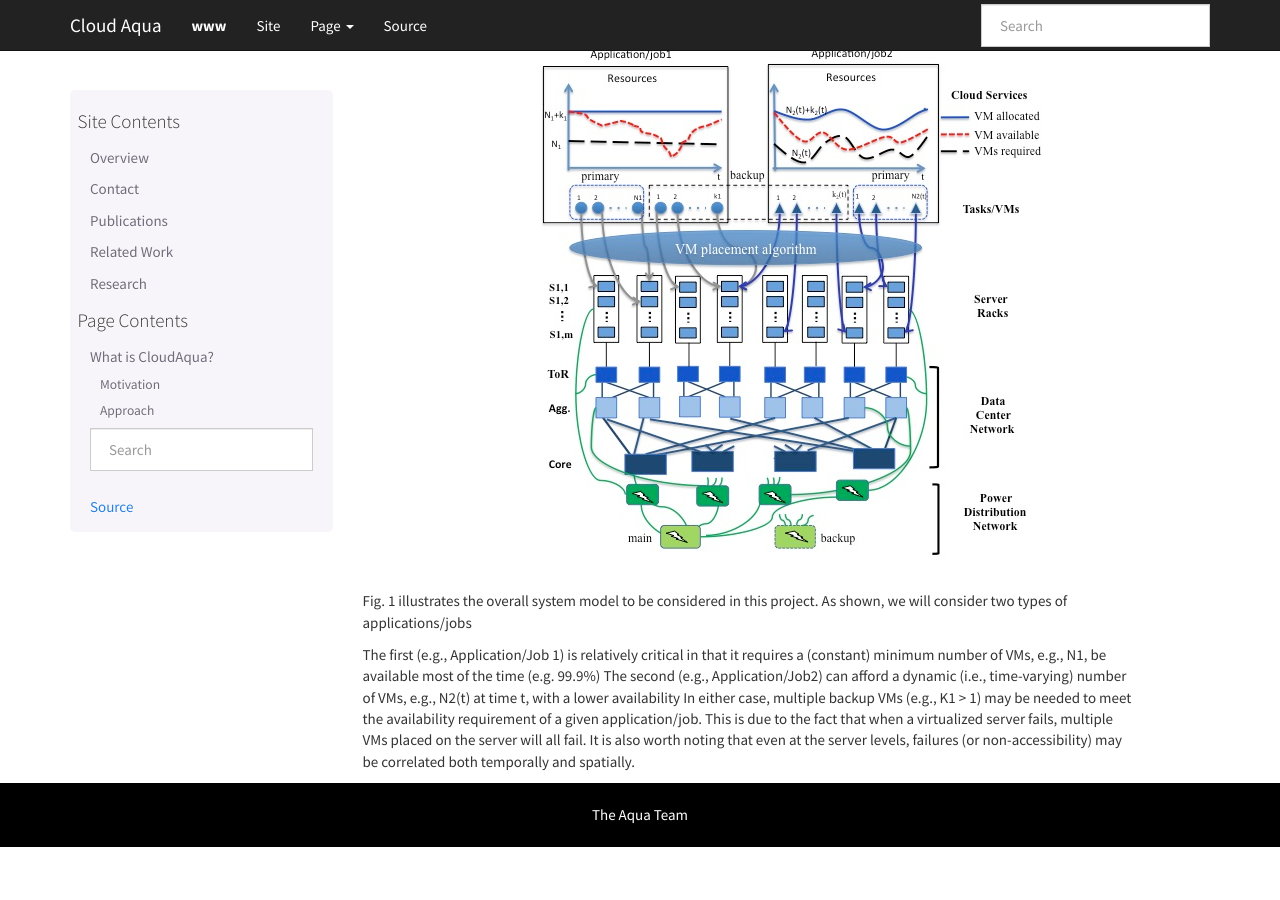
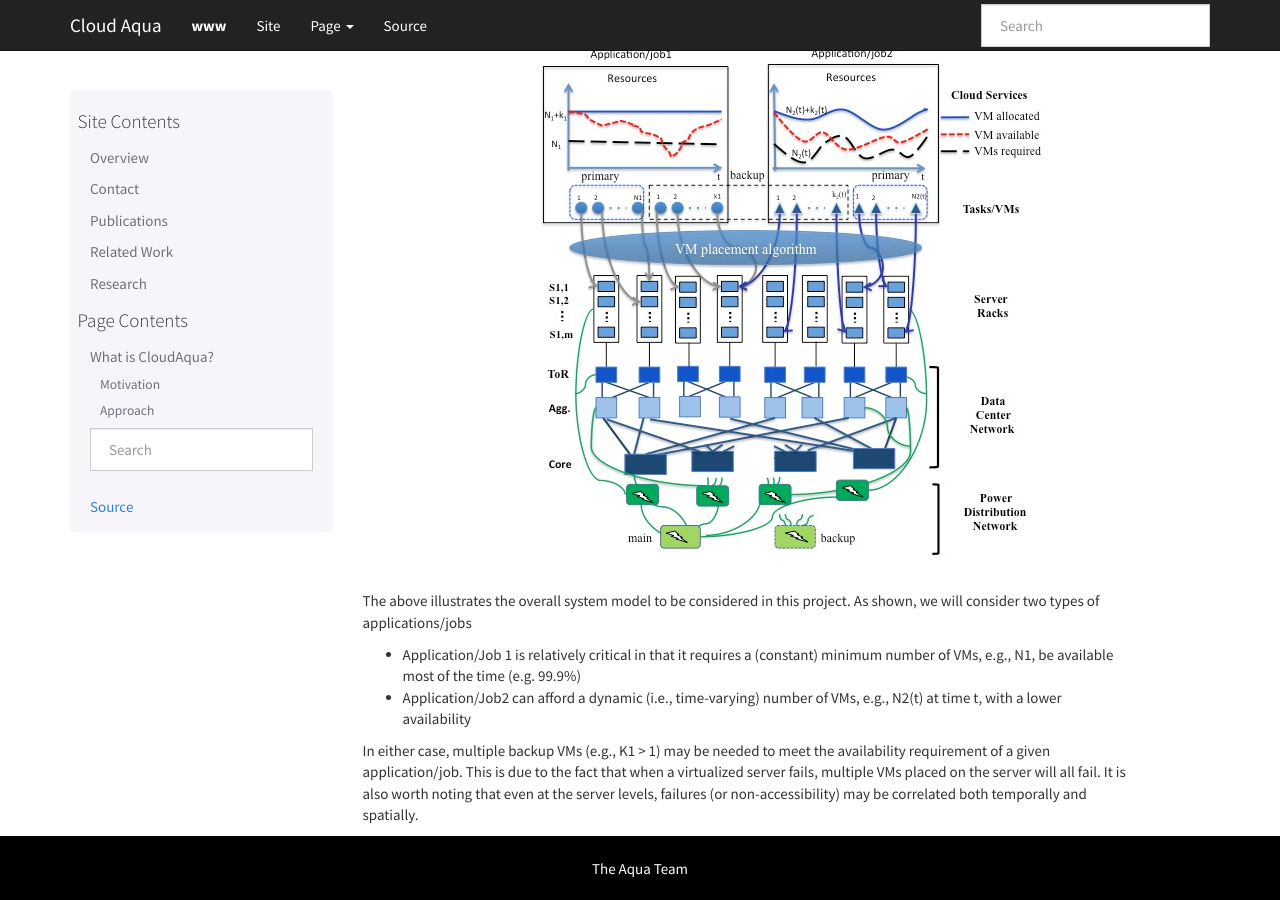
Before and after one commit to cloud-aqua/www, a Sphinx documentation site: the page built from docs/source/overview.rst, in a window 1280 px wide and 900 px high, scrolled down 1041 px. Built offline with Sphinx 7.4.7, drawn with Linux system fonts in a browser that asks for light colours; nearby versions of some CDN libraries; before the commit the page ends 1888 px from its top, so only the background shows below that.

Commit message:
updated overview.rst

```diff
--- a/docs/source/overview.rst
+++ b/docs/source/overview.rst
@@ -75,17 +75,15 @@ This project will take a holistic approach to meeting a required availability le
 
 |image-holistic|
 
-Fig. 1 illustrates the overall system model to be considered in this project. As shown, we will consider two types of applications/jobs
+The above illustrates the overall system model to be considered in this project. As shown, we will consider two types of applications/jobs
 
-The first (e.g., Application/Job 1) is relatively critical in that it
-requires a (constant) minimum number of VMs, e.g., N1, be available
-most of the time (e.g. 99.9%) The second (e.g., Application/Job2) can
-afford a dynamic (i.e., time-varying) number of VMs, e.g., N2(t) at
-time t, with a lower availability In either case, multiple backup VMs
-(e.g., K1 > 1) may be needed to meet the availability requirement of a
-given application/job. This is due to the fact that when a virtualized
-server fails, multiple VMs placed on the server will all fail. It is
-also worth noting that even at the server levels, failures (or
-non-accessibility) may be correlated both temporally and spatially.
+* Application/Job 1 is relatively critical in that it requires a
+  (constant) minimum number of VMs, e.g., N1, be available
+  most of the time (e.g. 99.9%)
+* Application/Job2 can afford a dynamic (i.e., time-varying) number of VMs,
+  e.g., N2(t) at time t, with a lower availability
+
+In either case, multiple backup VMs (e.g., K1 > 1) may be needed to meet the availability requirement of a
+given application/job. This is due to the fact that when a virtualized server fails, multiple VMs placed on the server will all fail. It is also worth noting that even at the server levels, failures (or non-accessibility) may be correlated both temporally and spatially.
 
 .. |image-holistic| image:: images/Holistic_view.jpg
```
